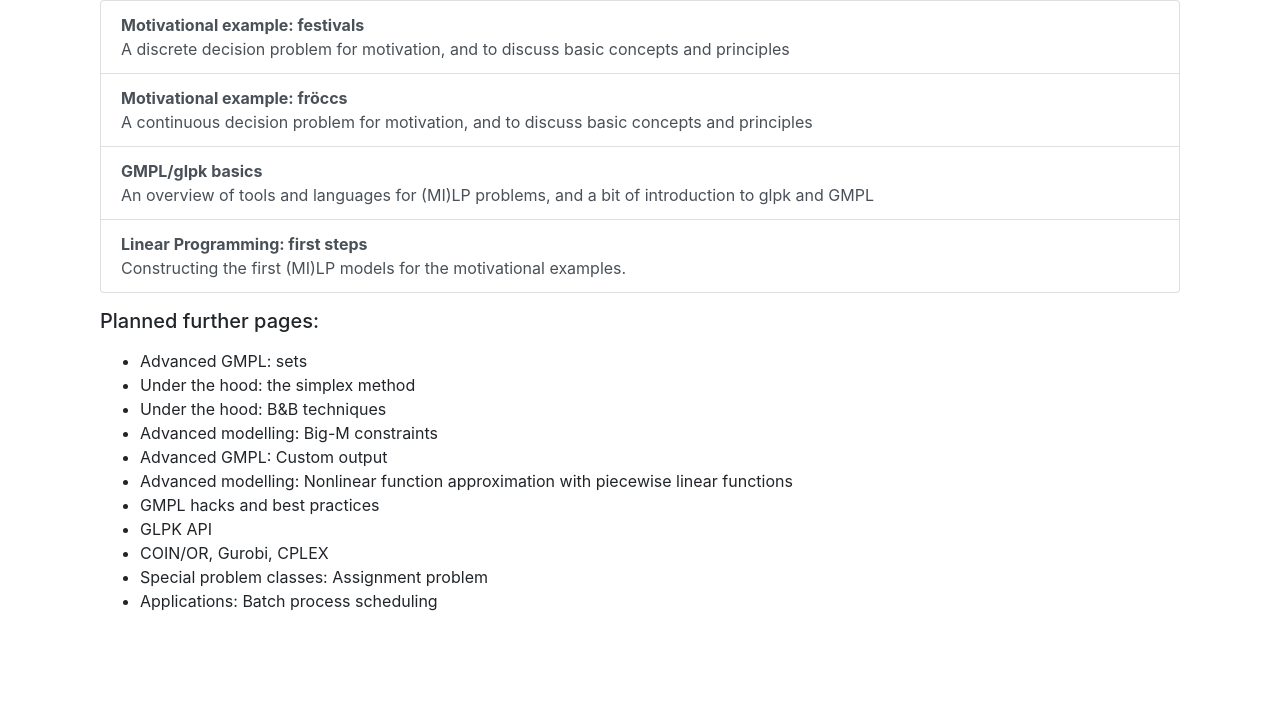
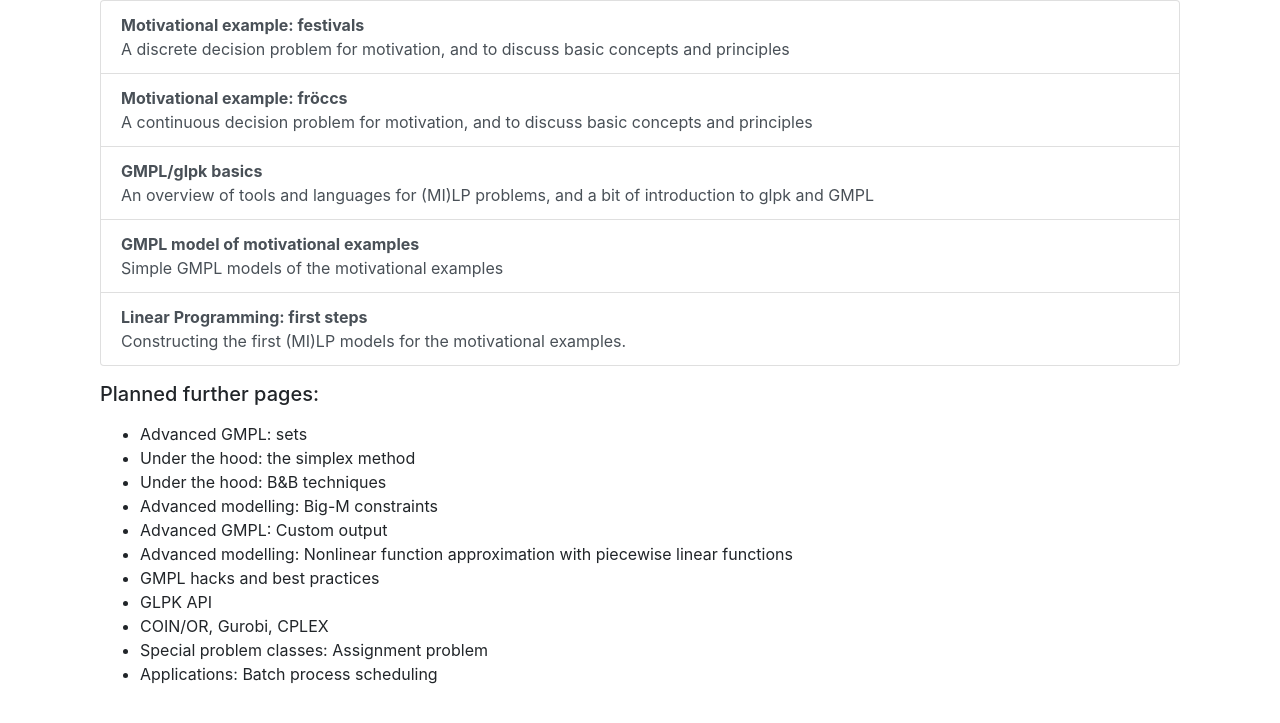
Before and after one commit to hegyhati/IMOLS, a Jekyll site: the page built from index.html, in a window 1280 px wide. Shown: the top 723 px of the page. Built offline with Jekyll 4.4.1, drawn with Linux system fonts in a browser that asks for light colours; nearby versions of some CDN libraries; some web fonts are replaced.

Commit message:
gmpl motivational examples init

```diff
--- /dev/null
+++ b/pages/gmpl_motivational.html
@@ -0,0 +1,109 @@
+---
+title: "GMPL model of motivational examples"
+layout: lecture
+lead: "Simple GMPL models of the motivational examples"
+id: gmplmotivational
+prerequisite: ["gmplbasics","lpfirststeps"]
+---
+
+<h2><a href="{{site.baseurl}}/pages/festival.html">Festivals example</a></h2>
+
+<p>
+  The final mathematical model for the Festivals example looked like this:
+</p>
+
+<div>
+  \[y_1,y_2,y_3,y_4,y_5 \in \{0,1\} \]
+  <br>
+  \[
+    \begin{array}{rcl}
+      y_1+y_3+y_4 &\ge& 1 \\
+      y_1+y_2+y_3+y_5 &\ge& 1 \\
+      y_1+y_2+y_4+y_5 &\ge& 1 \\
+      y_3+y_5 &\ge& 1 \\
+      y_4 &\ge& 1\\
+      y_2+y_3+y_4+y_5 &\ge& 1 \\
+      y_3+y_5 &\ge& 1 \\
+    \end{array}
+  \]
+  <hr />
+  \[ y_1+y_2+y_3+y_4+y_5 \to min\]
+</div>
+
+<p>
+  Let,s see step by step, how this can be formulated in GMPL:
+</p>
+
+
+<table class="table table-hover">
+  <thead>
+    <tr>
+      <th scope="col">Mathematical notation</th>
+      <th scope="col">GMPL code</th>
+    </tr>
+  </thead>
+  <tbody>
+    <tr><td colspan="2" class="table-info">Variables</td></tr>
+    <tr>
+      <td rowspan="5">\(y_1,y_2,y_3,y_4,y_5 \in \{0,1\} \)</td>
+      <td><code>var y1 binary; </code></td>
+    </tr>
+    <tr><td><code>var y2 binary; </code></td></tr>
+    <tr><td><code>var y3 binary; </code></td></tr>
+    <tr><td><code>var y4 binary; </code></td></tr>
+    <tr><td><code>var y5 binary; </code></td></tr>
+    <tr><td colspan="2" class="table-info">Constraints</td></tr>
+    <tr>
+      <td>\(  y_1+y_3+y_4 \ge 1 \)</td>
+      <td><code>s.t. Haggard: y1 + y3 + y4 >= 1;</code></td>
+    </tr>
+    <tr>
+      <td>\(  y_1+y_2+y_3+y_5 \ge 1 \)</td>
+      <td><code>s.t. Stratovarius: y1 + y2 + y3 + y5 >= 1;</code></td>
+    </tr>
+    <tr>
+      <td>\(  y_1+y_2+y_4+y_5 \ge 1 \)</td>
+      <td><code>s.t. Epica: y1 + y2 + y4 + y5 >= 1;</code></td>
+    </tr>
+    <tr>
+      <td>\(  y_3+y_4 \ge 1 \)</td>
+      <td><code>s.t. Dalriada: y3 + y4 >= 1;</code></td>
+    </tr>
+    <tr>
+      <td>\(  y_4 \ge 1 \)</td>
+      <td><code>s.t. Apocalyptica: y4 >= 1;</code></td>
+    </tr>
+    <tr>
+      <td>\(  y_2+y_3+y_4+y_4+y_5 \ge 1 \)</td>
+      <td><code>s.t. Liva: y2 + y3 + y4 +y5 >= 1;</code></td>
+    </tr>
+    <tr>
+      <td>\(  y_3+y_5 \ge 1 \)</td>
+      <td><code>s.t. Eluveitie: y3 + y5 >= 1;</code></td>
+    </tr>
+    <tr><td colspan="2" class="table-info">Objective function</td></tr>
+    <tr>
+      <td>\(  y_1+y_2+y_3+y_4+y_5 \to min \)</td>
+      <td><code>minimize NumberOfFestivals: y1 + y2 + y3 + y4 + y5;</code></td>
+    </tr>
+  </tbody>
+</table>
+
+<p>
+  Let's have a look at the ouptut:
+</p>
+
+
+
+<h2><a href="{{site.baseurl}}/pages/froccs.html">Fröccs example</a></h2>
+
+<h2>A bonus problem</h2>
+
+<hr />
+
+<div class="alert alert-dark">
+
+<h1 class="alert-heading">Final notes</h1>
+
+
+</div>
--- a/pages/lpfirststeps.html
+++ b/pages/lpfirststeps.html
@@ -277,6 +277,7 @@
       y_1+y_2+y_3+y_5 &\ge& 1 \\
       y_1+y_2+y_4+y_5 &\ge& 1 \\
       y_3+y_5 &\ge& 1 \\
+      y_4 &\ge& 1\\
       y_2+y_3+y_4+y_5 &\ge& 1 \\
       y_3+y_5 &\ge& 1 \\
     \end{array}
```
